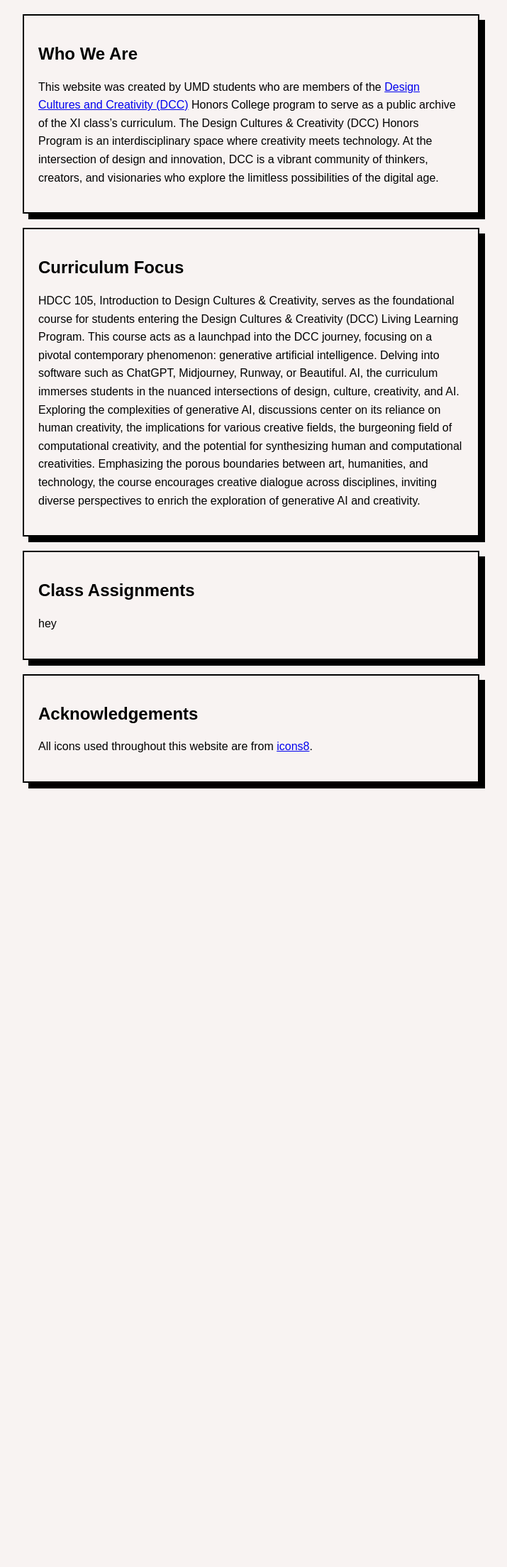
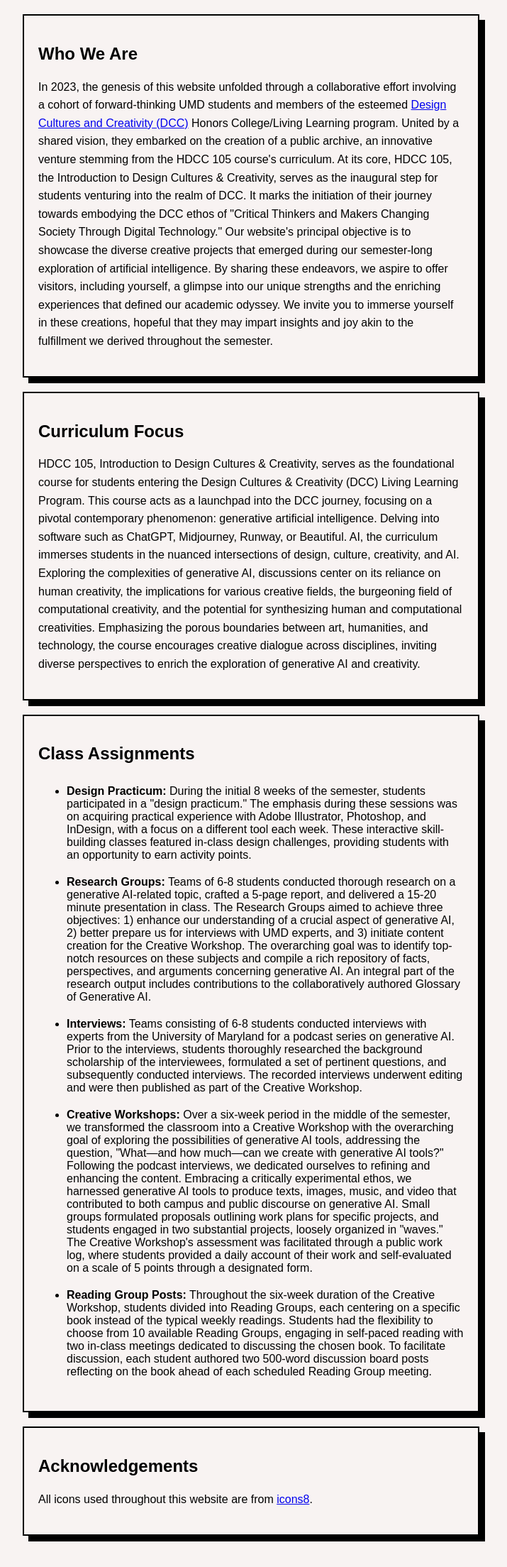
Before and after one commit to Joanne-Lee20/HDCC, a Flask app: page /about in a window 1280 px wide. Shown: the part 199-2407 px from the top of the page at 71% size, without its empty margins (286-1001 px from the left). Run offline with Flask 3, Linux system fonts and the light colour scheme.

Commit message:
updated about page

```diff
--- a/static/css/glossary.css
+++ b/static/css/glossary.css
@@ -23,3 +23,7 @@ body {
     margin: 0;
     padding: 0;
 }
+li {
+    padding-bottom: 10px;
+    padding-top: 10px;
+}
--- a/templates/about.html
+++ b/templates/about.html
@@ -12,7 +12,7 @@
 <main>
   <article class="definition-container">
     <h2>Who We Are</h2>
-    <p>This website was created by UMD students who are members of the  <a target="_blank" href="https://dcc.umd.edu/">Design Cultures and Creativity (DCC)</a> Honors College program to serve as a public archive of the XI class’s curriculum. The Design Cultures & Creativity (DCC) Honors Program is an interdisciplinary space where creativity meets technology. At the intersection of design and innovation, DCC is a vibrant community of thinkers, creators, and visionaries who explore the limitless possibilities of the digital age. </p>
+    <p>In 2023, the genesis of this website unfolded through a collaborative effort involving a cohort of forward-thinking UMD students and members of the esteemed <a target="_blank" href="https://dcc.umd.edu/">Design Cultures and Creativity (DCC)</a> Honors College/Living Learning program. United by a shared vision, they embarked on the creation of a public archive, an innovative venture stemming from the HDCC 105 course's curriculum. At its core, HDCC 105, the Introduction to Design Cultures & Creativity, serves as the inaugural step for students venturing into the realm of DCC. It marks the initiation of their journey towards embodying the DCC ethos of "Critical Thinkers and Makers Changing Society Through Digital Technology." Our website's principal objective is to showcase the diverse creative projects that emerged during our semester-long exploration of artificial intelligence. By sharing these endeavors, we aspire to offer visitors, including yourself, a glimpse into our unique strengths and the enriching experiences that defined our academic odyssey. We invite you to immerse yourself in these creations, hopeful that they may impart insights and joy akin to the fulfillment we derived throughout the semester.</p>
   </article>
 
   <article class="definition-container">
@@ -23,7 +23,15 @@
 
   <article class="definition-container">
     <h2>Class Assignments</h2>
-    <p>hey</p>
+    <p>
+      <ul>
+        <li><strong>Design Practicum:</strong> During the initial 8 weeks of the semester, students participated in a "design practicum." The emphasis during these sessions was on acquiring practical experience with Adobe Illustrator, Photoshop, and InDesign, with a focus on a different tool each week. These interactive skill-building classes featured in-class design challenges, providing students with an opportunity to earn activity points.</li>
+        <li><strong>Research Groups:</strong> Teams of 6-8 students conducted thorough research on a generative AI-related topic, crafted a 5-page report, and delivered a 15-20 minute presentation in class. The Research Groups aimed to achieve three objectives: 1) enhance our understanding of a crucial aspect of generative AI, 2) better prepare us for interviews with UMD experts, and 3) initiate content creation for the Creative Workshop. The overarching goal was to identify top-notch resources on these subjects and compile a rich repository of facts, perspectives, and arguments concerning generative AI. An integral part of the research output includes contributions to the collaboratively authored Glossary of Generative AI.</li>
+        <li><strong>Interviews:</strong> Teams consisting of 6-8 students conducted interviews with experts from the University of Maryland for a podcast series on generative AI. Prior to the interviews, students thoroughly researched the background scholarship of the interviewees, formulated a set of pertinent questions, and subsequently conducted interviews. The recorded interviews underwent editing and were then published as part of the Creative Workshop.</li>
+        <li><strong>Creative Workshops:</strong> Over a six-week period in the middle of the semester, we transformed the classroom into a Creative Workshop with the overarching goal of exploring the possibilities of generative AI tools, addressing the question, "What—and how much—can we create with generative AI tools?" Following the podcast interviews, we dedicated ourselves to refining and enhancing the content. Embracing a critically experimental ethos, we harnessed generative AI tools to produce texts, images, music, and video that contributed to both campus and public discourse on generative AI. Small groups formulated proposals outlining work plans for specific projects, and students engaged in two substantial projects, loosely organized in "waves." The Creative Workshop's assessment was facilitated through a public work log, where students provided a daily account of their work and self-evaluated on a scale of 5 points through a designated form.</li>
+        <li><strong>Reading Group Posts:</strong> Throughout the six-week duration of the Creative Workshop, students divided into Reading Groups, each centering on a specific book instead of the typical weekly readings. Students had the flexibility to choose from 10 available Reading Groups, engaging in self-paced reading with two in-class meetings dedicated to discussing the chosen book. To facilitate discussion, each student authored two 500-word discussion board posts reflecting on the book ahead of each scheduled Reading Group meeting.</li>
+      </ul>
+    </p>
   </article>
 
   <article class="definition-container">
```
